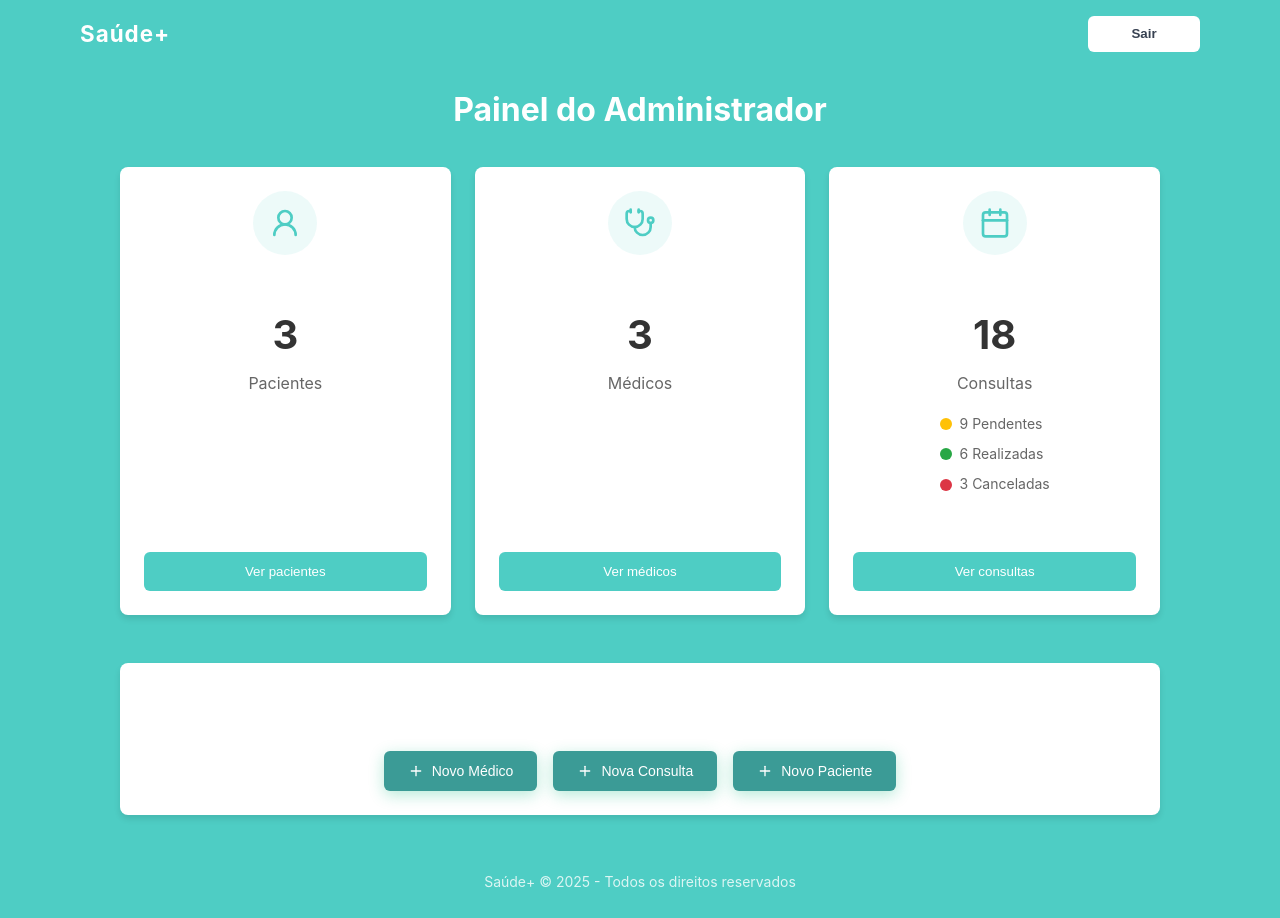
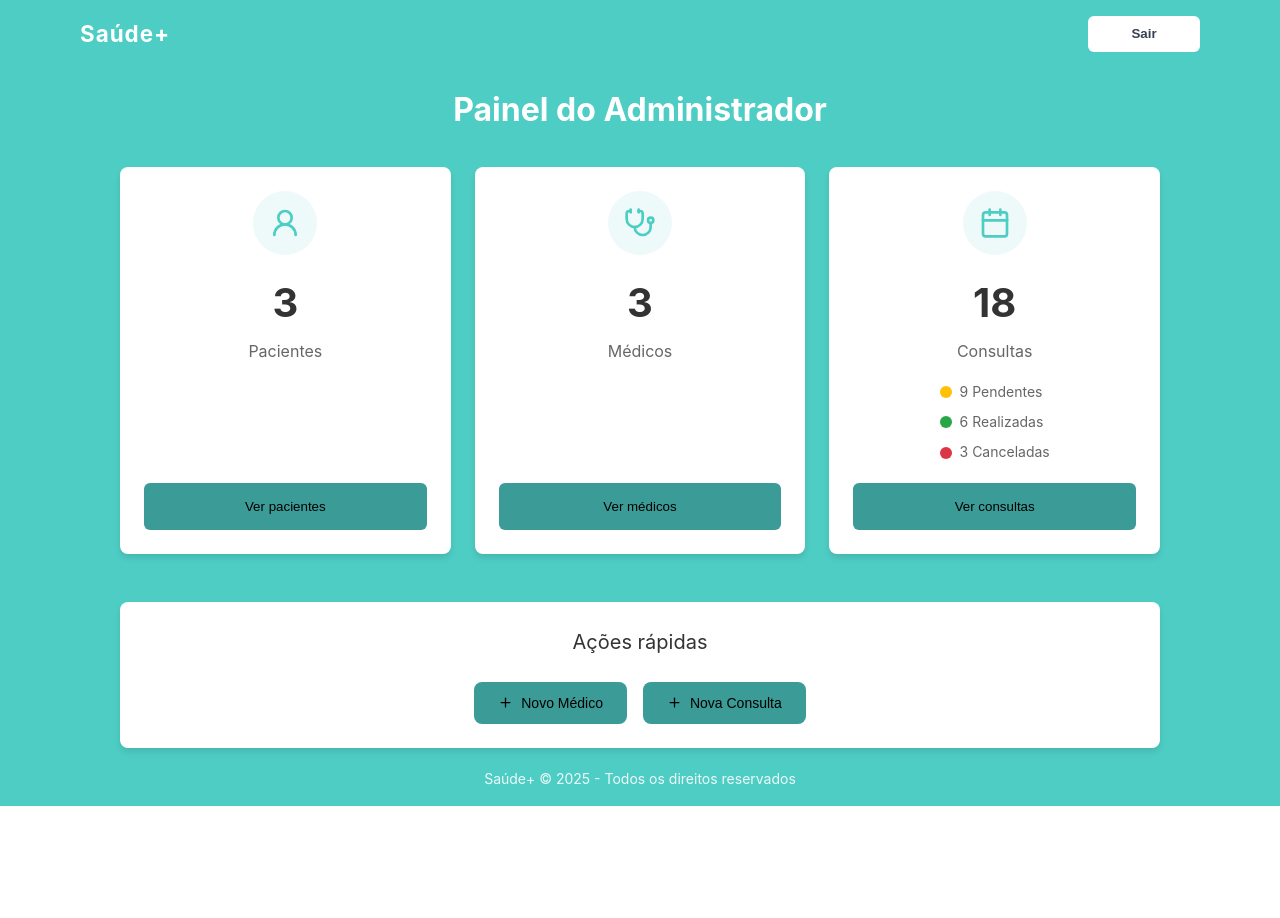
Before and after one commit to JoaoVicttor07/saude-plus-front, a React (Vite) app: page /admin/dashboard in a window 1280 px wide. After the commit the page ends 806 px from the top, so only its background shows below. Built offline with nearby package versions, Linux system fonts and the light colour scheme.

Commit message:
style(admin-dashboard): restructure layout for a cleaner and modern visual

```diff
--- a/src/pages/admin/dashboard/index.jsx
+++ b/src/pages/admin/dashboard/index.jsx
@@ -1,10 +1,13 @@
-import { UserRound, Stethoscope, Calendar, Plus } from "lucide-react"
-import Button from "../../../components/Button"
-import Header from "../../../components/header"
-import Footer from "../../../components/footer"
-import "./style.css"
+import {useNavigate} from 'react-router-dom'
+import { UserRound, Stethoscope, Calendar, Plus } from "lucide-react";
+import Button from "../../../components/Button";
+import Header from "../../../components/header";
+import Footer from "../../../components/footer";
+import "./style.css";
 
 export default function AdminDashboard() {
+  const navigate = useNavigate();
+
   return (
     <div className="admin-container">
       {/* Header */}
@@ -23,11 +26,20 @@ export default function AdminDashboard() {
             <div className="card-icon patient-icon">
               <UserRound size={32} />
             </div>
-            <div className="card-content">
+            <div className="cardContent">
               <h3 className="card-value">3</h3>
               <p className="card-label">Pacientes</p>
             </div>
-            <button className="card-action patient-action">Ver pacientes</button>
+            <Button
+              width="100%"
+              background="#3b9b96"
+              hoverBackground="#2d7a75"
+              borderRadius="0.375rem"
+              onClick={() => navigate('/admin/patients')}
+              style={{ padding: "1rem" }}
+            >
+              Ver pacientes
+            </Button>
           </div>
 
           {/* Doctors Card */}
@@ -35,11 +47,20 @@ export default function AdminDashboard() {
             <div className="card-icon doctor-icon">
               <Stethoscope size={32} />
             </div>
-            <div className="card-content">
+            <div className="cardContent">
               <h3 className="card-value">3</h3>
               <p className="card-label">Médicos</p>
             </div>
-            <button className="card-action doctor-action">Ver médicos</button>
+            <Button
+              width="100%"
+              background="#3b9b96"
+              hoverBackground="#2d7a75"
+              borderRadius="0.375rem"
+              onClick={() => navigate('/admin/doctors')}
+              style={{ padding: "1rem" }}
+            >
+              Ver médicos
+            </Button>
           </div>
 
           {/* Appointments Card */}
@@ -47,7 +68,7 @@ export default function AdminDashboard() {
             <div className="card-icon appointment-icon">
               <Calendar size={32} />
             </div>
-            <div className="card-content">
+            <div className="cardContent">
               <h3 className="card-value">18</h3>
               <p className="card-label">Consultas</p>
               <div className="appointment-stats">
@@ -65,39 +86,53 @@ export default function AdminDashboard() {
                 </div>
               </div>
             </div>
-            <button className="card-action appointment-action">Ver consultas</button>
+            <Button
+              width="100%"
+              background="#3b9b96"
+              hoverBackground="#2d7a75"
+              // background="#4ecdc4"
+              // hoverBackground="#3db1a8"
+              borderRadius="0.375rem"
+              style={{ padding: "1rem" }}
+            >
+              Ver consultas
+            </Button>
           </div>
         </div>
 
         {/* Quick Actions */}
         <div className="quick-actions-container">
           <div className="quick-actions-card">
-            <h3 className="section-title">Ações rápidas</h3>
+            <h3 className="sectionTitle">Ações rápidas</h3>
             <div className="quick-actions">
-              <button className="btn btn-primary">
-                <Plus className="icon" />
+              <Button
+                background="#3b9b96"
+                hoverBackground="#2d7a75"
+                fontSize="0.875rem"
+                icon={<Plus size={15} />}
+                style={{ padding: "0.80rem 1.5rem" }}
+              >
                 Novo Médico
-              </button>
-              <button className="btn btn-primary">
-                <Plus className="icon" />
+              </Button>
+
+              <Button
+                background="#3b9b96"
+                hoverBackground="#2d7a75"
+                fontSize="0.875rem"
+                icon={<Plus size={15} />}
+                style={{ padding: "0.80rem 1.5rem" }}
+              >
                 Nova Consulta
-              </button>
-              <button className="btn btn-primary">
-                <Plus className="icon" />
-                Novo Paciente
-              </button>
+              </Button>
             </div>
           </div>
         </div>
 
         {/* Recent Activity */}
-
       </div>
 
       {/* Footer */}
-      <footer className="footer">
-        <p>Saúde+ © 2025 - Todos os direitos reservados</p>
-      </footer>
+      <Footer/>
     </div>
-  )
+  );
 }
--- a/src/pages/admin/dashboard/style.css
+++ b/src/pages/admin/dashboard/style.css
@@ -62,7 +62,7 @@
   transition: transform 0.2s ease, box-shadow 0.2s ease;
 }
 
-.dashboard-card:hover {
+.dashboard--card:hover {
   transform: translateY(-5px);
   box-shadow: 0 10px 15px rgba(0, 0, 0, 0.1);
 }
@@ -96,8 +96,8 @@
   color: #4ecdc4;
 }
 
-.card-content {
-  margin-bottom: 1.5rem;
+.cardContent {
+  margin-bottom: 1.2rem;
   flex-grow: 1;
 }
 
@@ -113,7 +113,7 @@
   font-size: 1rem;
 }
 
-.card-action {
+/* .card-action {
   width: 100%;
   padding: 0.75rem;
   border: none;
@@ -122,7 +122,7 @@
   cursor: pointer;
   transition: background-color 0.2s ease;
   color: white;
-}
+} */
 
 .patient-action {
   background-color: #4ecdc4;
@@ -198,10 +198,11 @@
   box-shadow: 0 4px 6px rgba(0, 0, 0, 0.1);
 }
 
-.section-title {
-  color: #000;
+.sectionTitle {
+  color: #333;
   font-size: 1.25rem;
   margin-bottom: 1.5rem;
+  font-weight: 400;
   text-align: center;
 }
 
@@ -210,43 +211,6 @@
   flex-wrap: wrap;
   gap: 1rem;
   justify-content: center;
-}
-
-/* Button Styles */
-.btn {
-  display: inline-flex;
-  align-items: center;
-  gap: 0.5rem;
-  padding: 0.75rem 1.5rem;
-  border: none;
-  border-radius: 0.375rem;
-  font-size: 0.875rem;
-  font-weight: 500;
-  cursor: pointer;
-  transition: all 0.2s ease;
-}
-
-.btn:hover {
-  transform: translateY(-2px);
-  box-shadow: 0 4px 8px rgba(0, 0, 0, 0.1);
-}
-
-.btn-primary {
-  background-color: #3b9b96;
-  color: white;
-}
-
-.btn-primary:hover {
-  background-color: #2d7a75;
-}
-
-.btn-secondary {
-  background-color: white;
-  color: #4ecdc4;
-}
-
-.btn-secondary:hover {
-  background-color: #f8f9fa;
 }
 
 .icon {
@@ -310,19 +274,6 @@
   color: #666;
 }
 
-/* Footer */
-.footer {
-  background-color: #4ecdc4;
-  color: white;
-  text-align: center;
-  padding: 1.5rem;
-  margin-top: 2rem;
-}
-
-.footer p {
-  font-size: 0.875rem;
-  opacity: 0.8;
-}
 
 /* Responsive Design */
 @media (max-width: 768px) {
```
